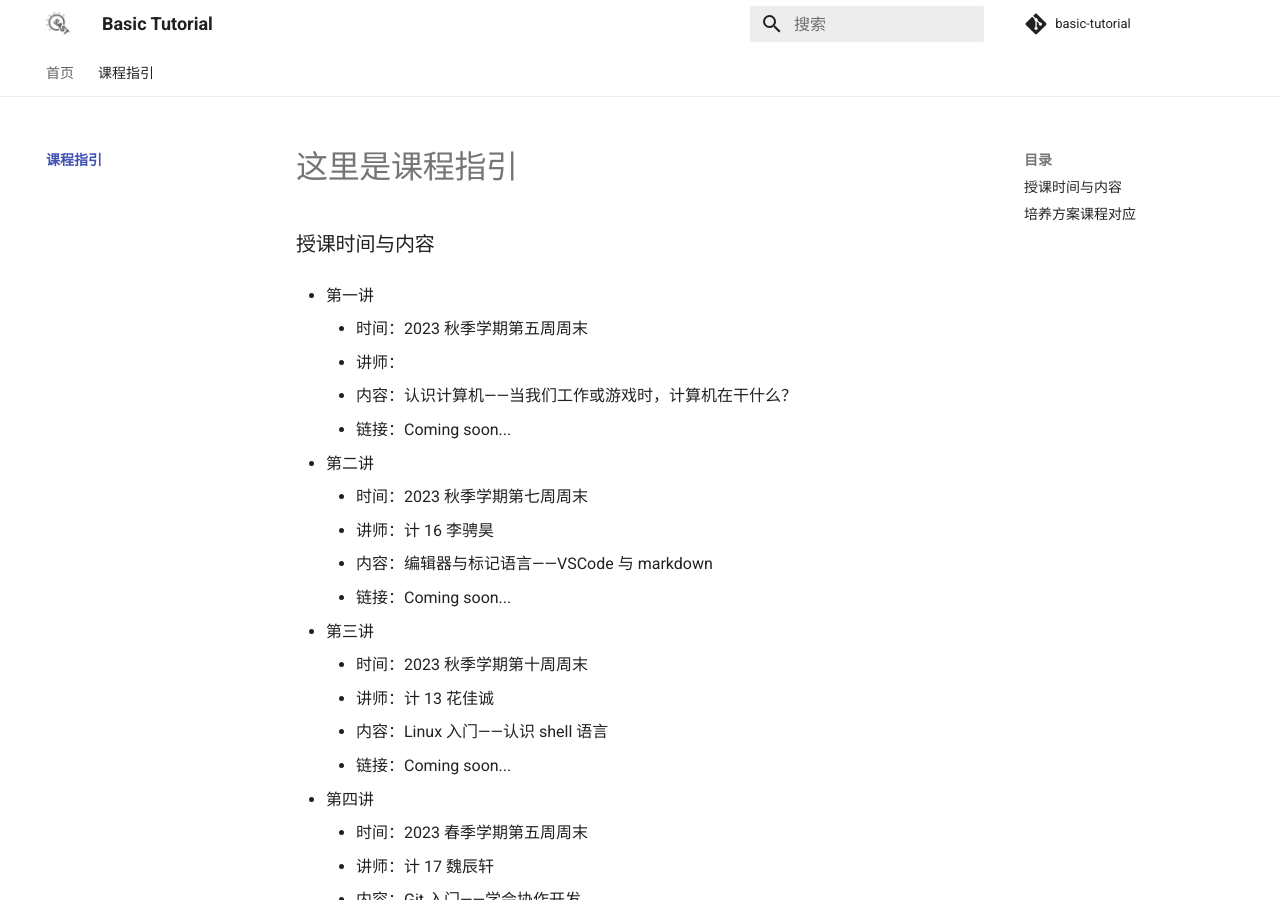
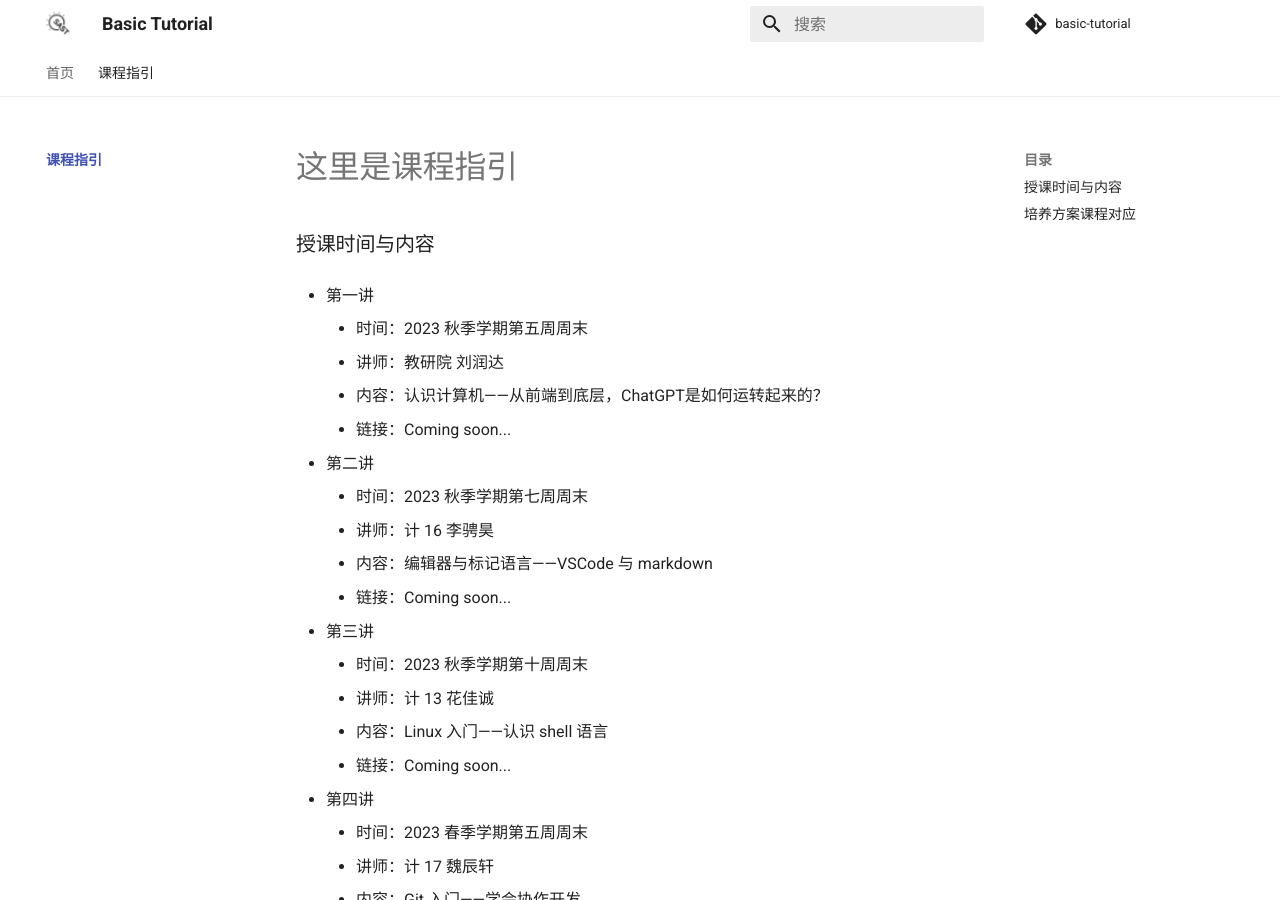
Before and after one commit to ChenMohan1010/basic-tutorial, an MkDocs documentation site: the page built from docs/courses/index.md, in a window 1280 px wide and 900 px high. Built offline with MkDocs 1.6.1 and Material for MkDocs 9.7.7, drawn with Linux system fonts in a browser that asks for light colours; comment, search, counter and statistics services are not loaded.

Commit message:
update course infomation

```diff
--- a/docs/courses/index.md
+++ b/docs/courses/index.md
@@ -5,8 +5,8 @@
 * 第一讲
 
     * 时间：2023 秋季学期第五周周末
-    * 讲师：
-    * 内容：认识计算机——当我们工作或游戏时，计算机在干什么？
+    * 讲师：教研院 刘润达
+    * 内容：认识计算机——从前端到底层，ChatGPT是如何运转起来的？
     * 链接：Coming soon...
 
 * 第二讲
```
Also changed, not shown: docs/notes/editor.md (+1 -1 lines).
